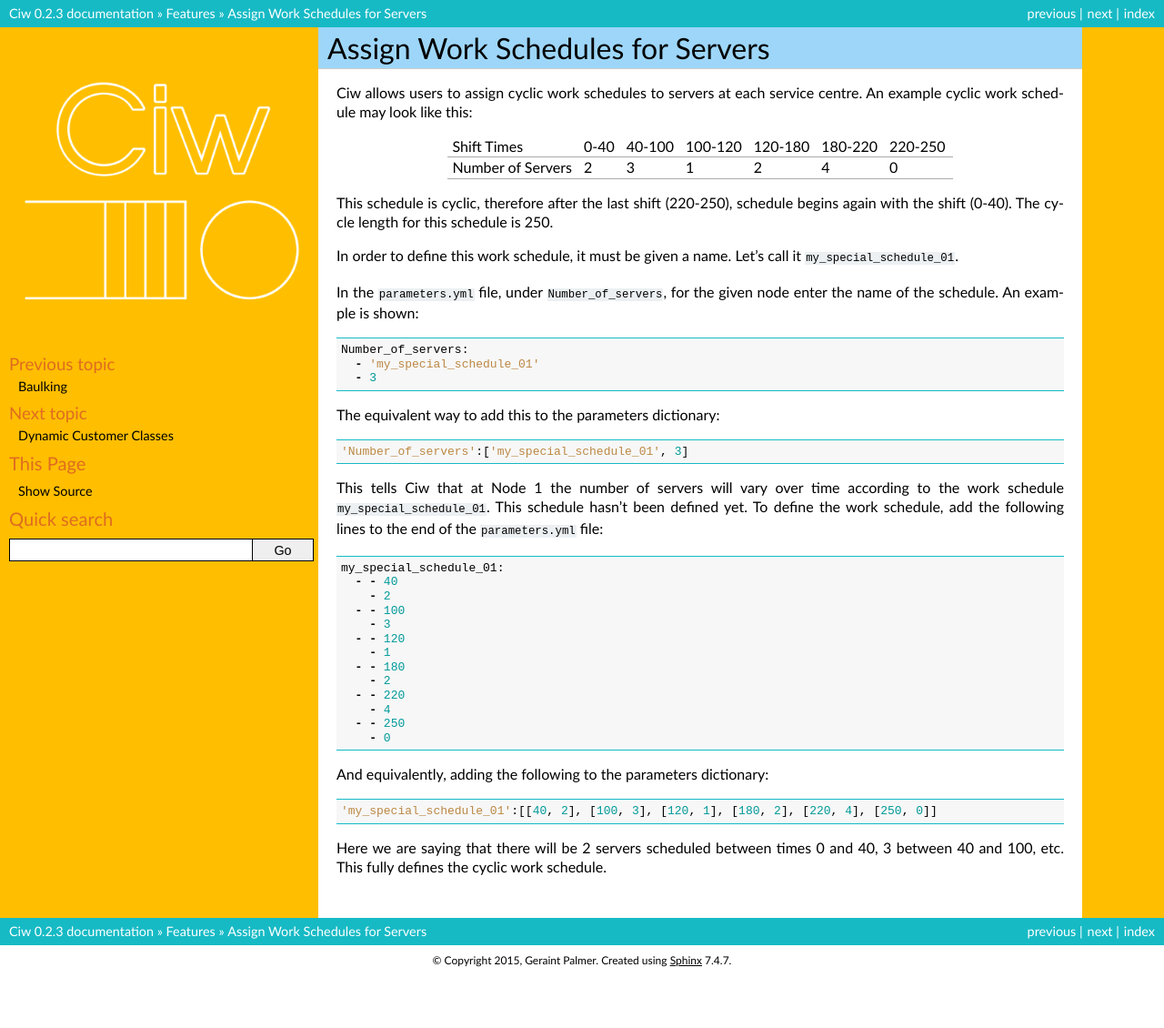
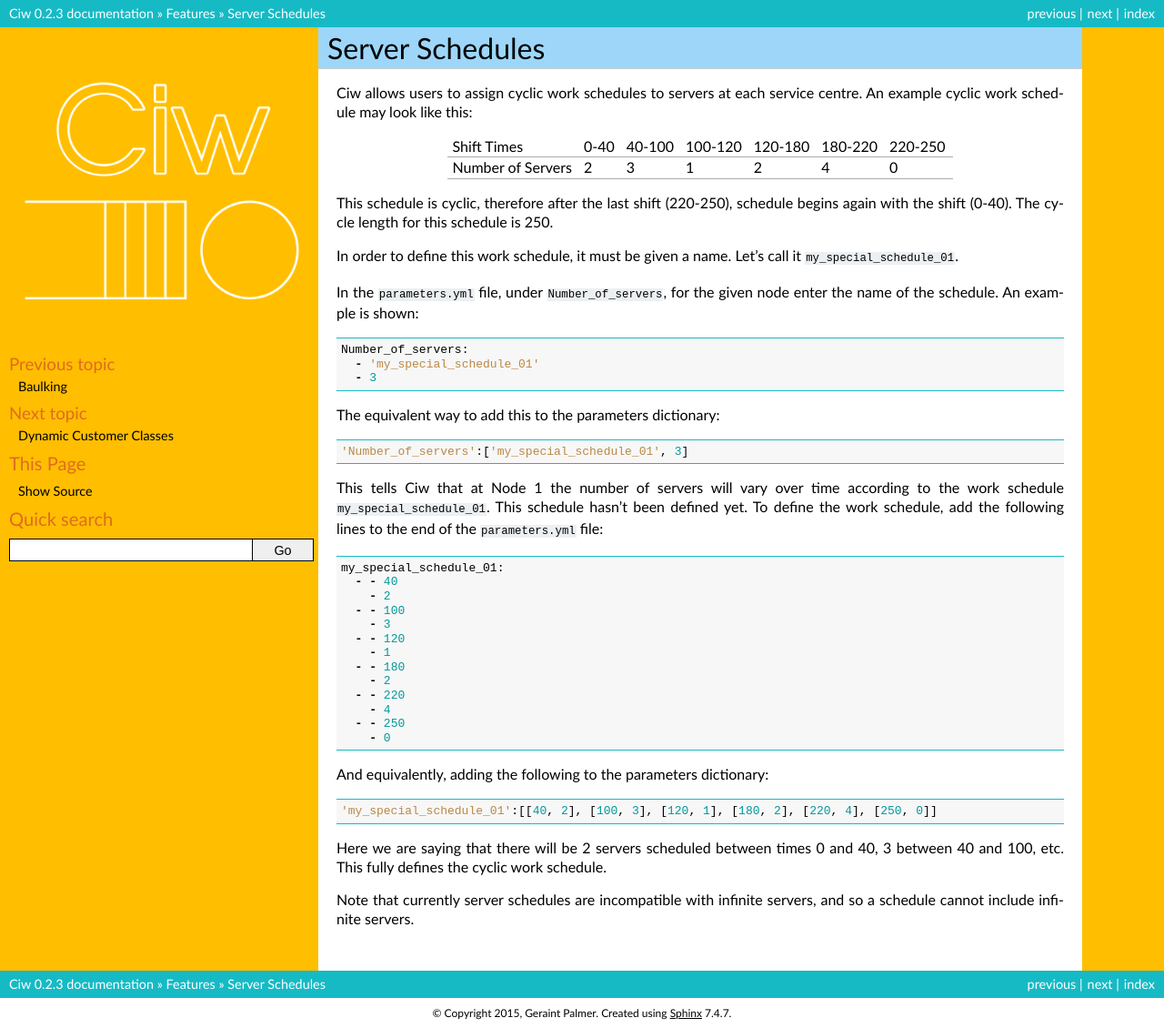
Before and after one commit to CiwPython/Ciw, a Sphinx documentation site: the page built from docs/Features/server_schedules.rst, in a window 1280 px wide. Shown: the whole page at 91% size. Built offline with Sphinx 7.4.7, drawn with Linux system fonts in a browser that asks for light colours; before the commit the page ends 1072 px from its top, so only the background shows below that.

Commit message:
Docs: mention that server schedules are incompatible with infinite servers

```diff
--- a/docs/Features/server_schedules.rst
+++ b/docs/Features/server_schedules.rst
@@ -1,8 +1,8 @@
 .. _server-schedules:
 
-=================================
-Assign Work Schedules for Servers
-=================================
+================
+Server Schedules
+================
 
 Ciw allows users to assign cyclic work schedules to servers at each service centre.
 An example cyclic work schedule may look like this:
@@ -53,3 +53,5 @@ And equivalently, adding the following to the parameters dictionary::
 
 Here we are saying that there will be 2 servers scheduled between times 0 and 40, 3 between 40 and 100, etc.
 This fully defines the cyclic work schedule.
+
+Note that currently server schedules are incompatible with infinite servers, and so a schedule cannot include infinite servers.
```
